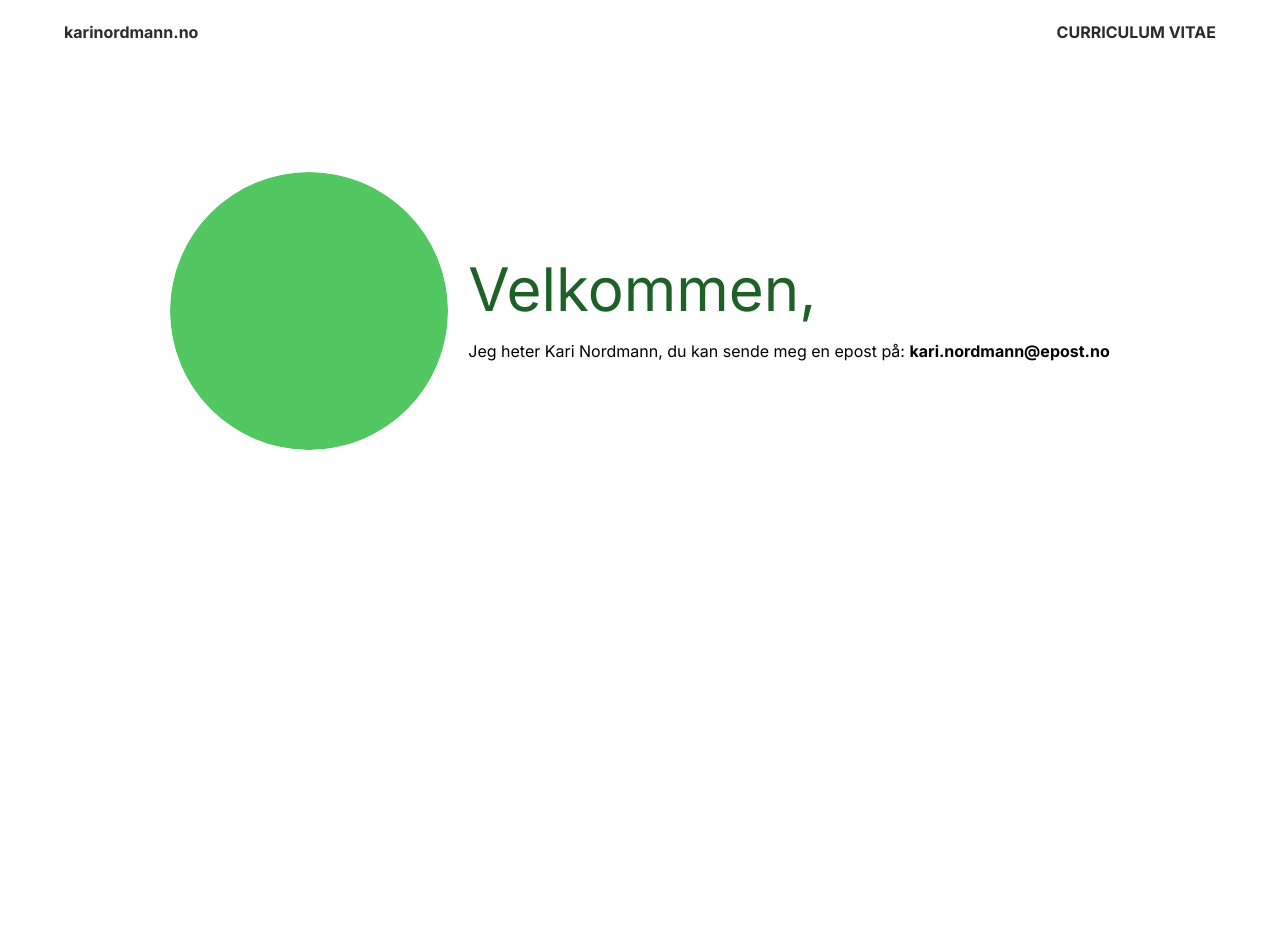
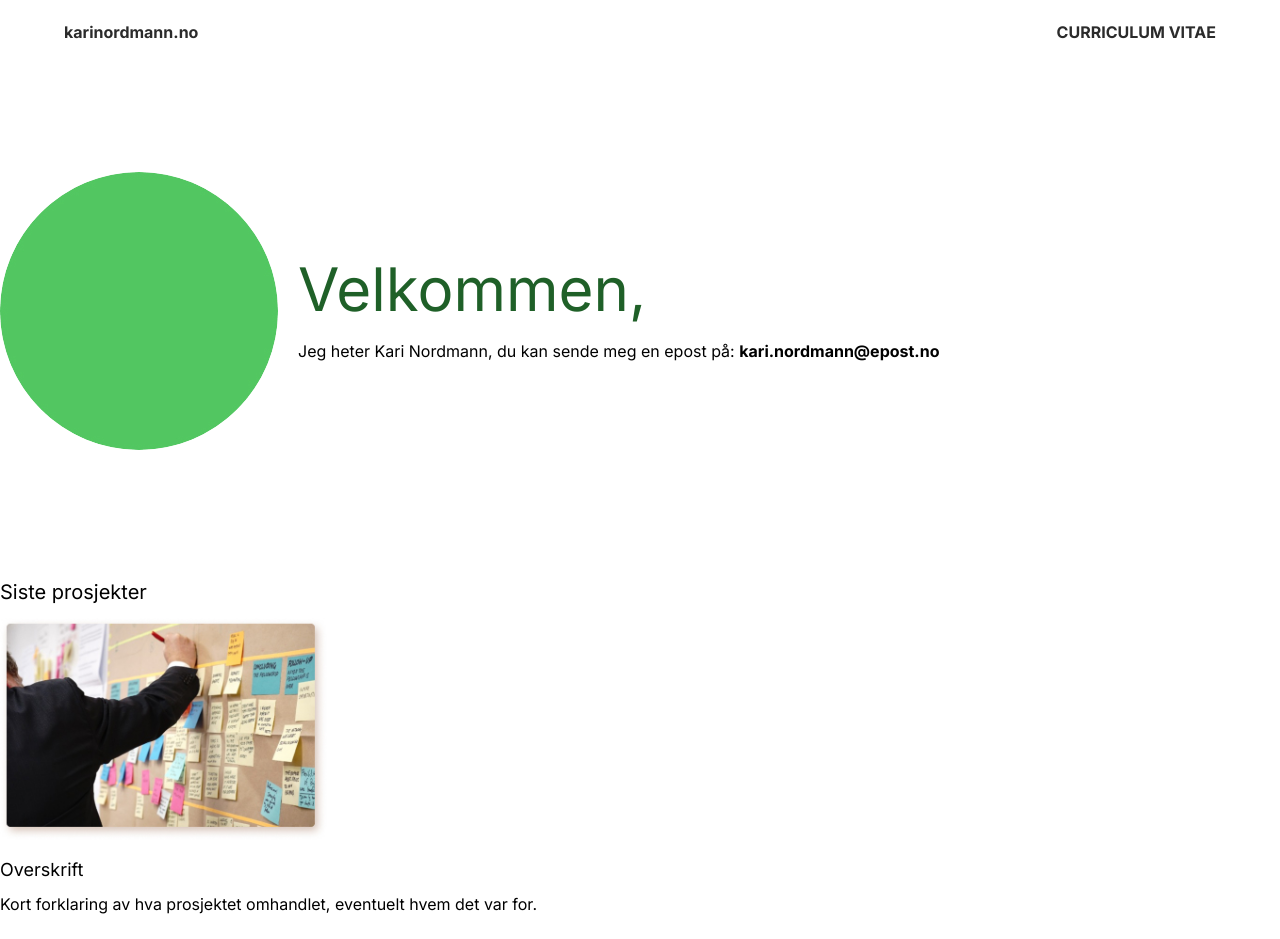
Before and after one commit to stacc/cv-workshop, a Next.js app: page / in a window 1280 px wide. Shown: the top 939 px of the page. Before the commit the page ends 800 px from the top, so only its background shows below. Built offline with nearby package versions, Linux system fonts and the light colour scheme.

Commit message:
feat: add latest projects

```diff
--- /dev/null
+++ b/app/cv/page.jsx
@@ -0,0 +1,7 @@
+export default function CV() {
+  return (
+    <div className="container mx-auto mt-32">
+      <p>cv</p>
+    </div>
+  );
+}
--- a/app/page.jsx
+++ b/app/page.jsx
@@ -1,9 +1,11 @@
 import { Hero } from "@/components/Hero";
+import { LatestProjects } from "@/components/LatestProjects";
 
 export default function Home() {
   return (
-    <div className="container mx-auto mt-32">
+    <div className="container mx-auto mt-32 mb-32 gap-32 flex flex-col">
       <Hero />
+      <LatestProjects />
     </div>
   );
 }
--- /dev/null
+++ b/app/prosjekter/tilfeldig-prosjekt/page.jsx
@@ -0,0 +1,7 @@
+export default async function Project() {
+  return (
+    <div>
+      <h1>hello</h1>
+    </div>
+  );
+}
--- a/components/Header.jsx
+++ b/components/Header.jsx
@@ -5,7 +5,7 @@ export function Header() {
     <header className="bg-white/50 flex justify-between mx-8 sm:mx-16 my-5 flex-col sm:flex-row">
       <HeaderLink href="/">karinordmann.no</HeaderLink>
       <div className="flex gap-5">
-        <HeaderLink href="/curriculum-vitae">CURRICULUM VITAE</HeaderLink>
+        <HeaderLink href="/cv">CURRICULUM VITAE</HeaderLink>
       </div>
     </header>
   );
--- a/components/Hero.jsx
+++ b/components/Hero.jsx
@@ -3,7 +3,7 @@ import profilBilde from "../public/profilbilde.jpg";
 
 export function Hero() {
   return (
-    <div className="flex gap-5 justify-center">
+    <div className="flex gap-5">
       <Image
         alt="Bilde av meg"
         src={profilBilde}
--- /dev/null
+++ b/components/LatestProjects.jsx
@@ -0,0 +1,48 @@
+import Link from "next/link";
+import Image from "next/image";
+import designSprint from "../public/design-sprint.jpg";
+
+// Her definerer hvilke prosjekter vi vil vise nedenfor.
+const latestProjects = [
+  {
+    title: "Overskrift",
+    description:
+      "Kort forklaring av hva prosjektet omhandlet, eventuelt hvem det var for.",
+    image: designSprint,
+  },
+];
+
+export function LatestProjects() {
+  return (
+    <div className="flex flex-col gap-5">
+      <div className="flex flex-col gap-3">
+        <h2 className="text-xl">Siste prosjekter</h2>
+        {latestProjects.map((project) => (
+          // Vi går over alle prosjektene vi har definert over og lager en ProjectPreview for hvert av dem.
+          // Når du looper over noe i React må du gi det en unik key. Her bruker vi tittelen som key.
+          // Dette er slik at React har kontroll på hvilke elementer som er endret, og ikke trenger å re-rendre alle.
+          <ProjectPreview key={project.title} {...project} />
+        ))}
+      </div>
+
+      <Link
+        className="text-secondary-700 font-bold hover:underline"
+        href="/prosjekter"
+      >
+        Se alle mine prosjekter
+      </Link>
+    </div>
+  );
+}
+
+function ProjectPreview({ title, description, image }) {
+  return (
+    <div className="flex flex-col gap-4">
+      <Image alt="Bilde av prosjektet" src={image} width={327} height={216} />
+      <div className="flex flex-col gap-2">
+        <h3 className="text-lg">{title}</h3>
+        <p>{description}</p>
+      </div>
+    </div>
+  );
+}
--- a/next.config.js
+++ b/next.config.js
@@ -1,4 +1,8 @@
 /** @type {import('next').NextConfig} */
-const nextConfig = {}
+const nextConfig = {
+  experimental: {
+    mdxRs: true,
+  },
+};
 
-module.exports = nextConfig
+module.exports = nextConfig;
--- a/package.json
+++ b/package.json
@@ -17,7 +17,7 @@
     "autoprefixer": "10.4.15",
     "eslint": "8.48.0",
     "eslint-config-next": "13.4.19",
-    "tailwindcss": "3.3.3",
-    "postcss": "8.4.28"
+    "postcss": "8.4.28",
+    "tailwindcss": "3.3.3"
   }
 }
```
Also changed, not shown: public/design-sprint.jpg (added), 1 other file (tests, documents, lock files or other folders).
